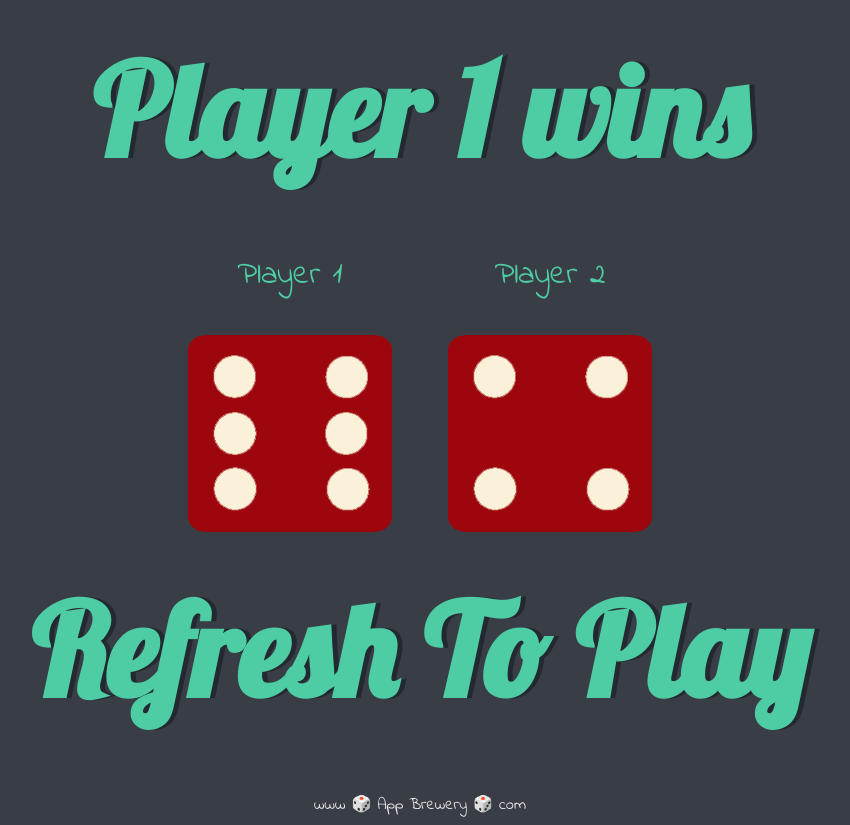
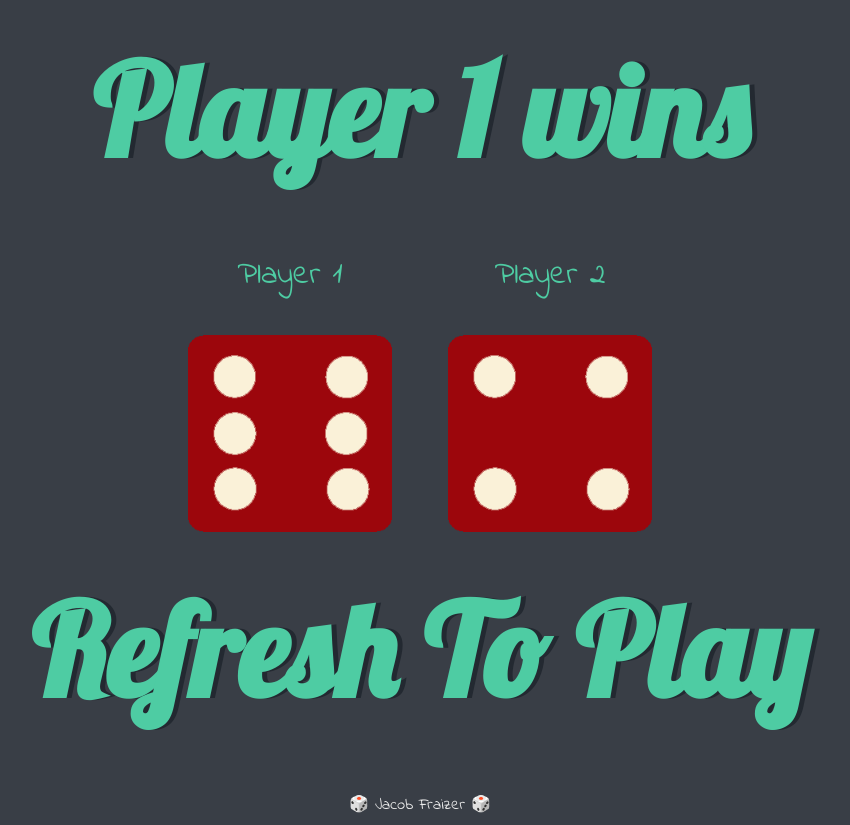
Before and after one commit to jacob33c/dice-game, a plain HTML site: page index.html in a window 1280 px wide. Shown: the whole page, without its empty margins (220-1070 px from the left). Drawn offline with Linux system fonts and the light colour scheme.

Commit message:
Update index.html

```diff
--- a/index.html
+++ b/index.html
@@ -29,6 +29,6 @@
   </body>
 
   <footer>
-    www 🎲 App Brewery 🎲 com
+    🎲 Jacob Fraizer 🎲
   </footer>
 </html>
```
